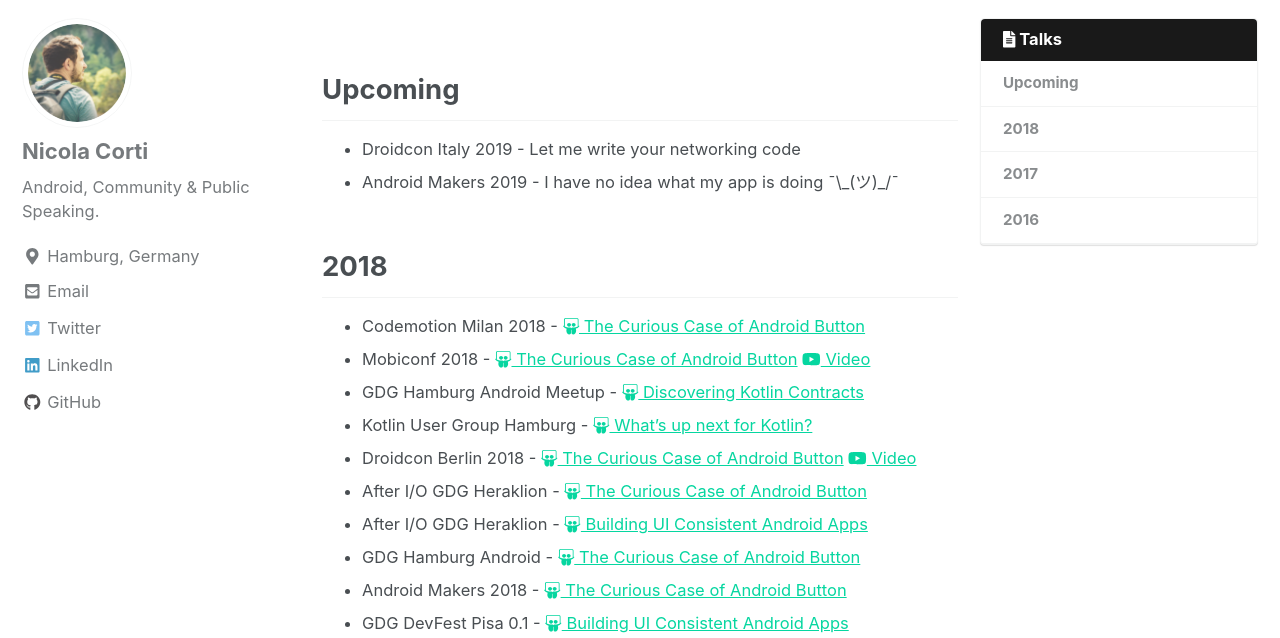
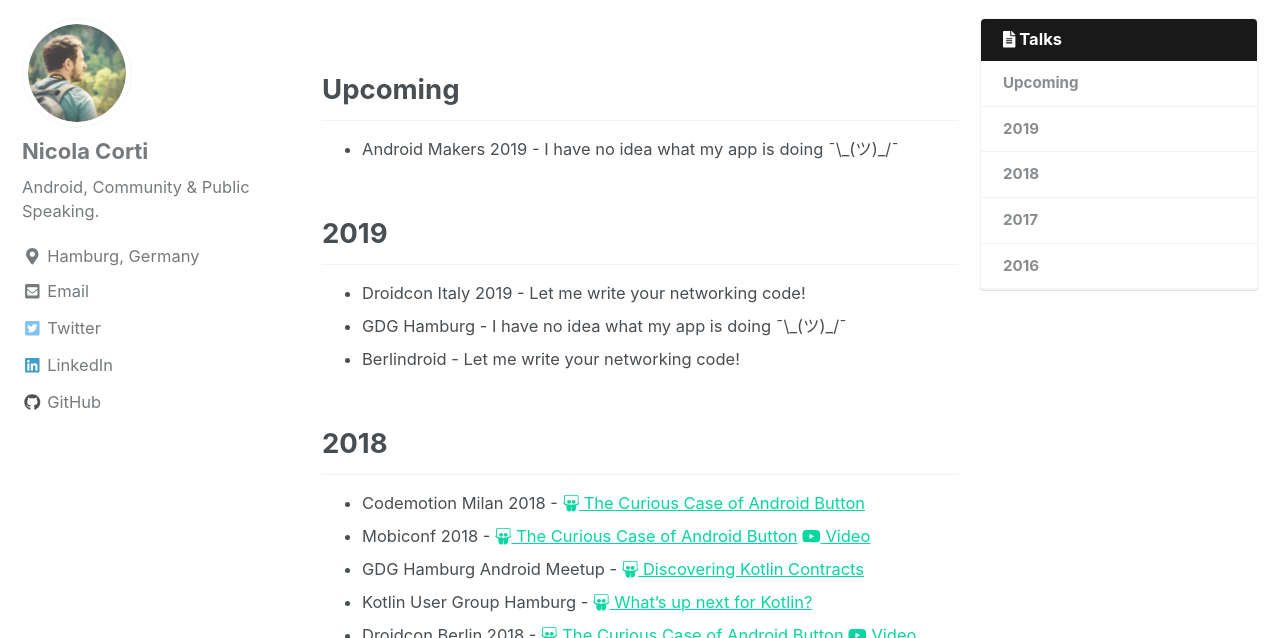
Before and after one commit to cortinico/cortinico.github.io, a Jekyll site: the page built from _pages/talks.md, in a window 1280 px wide and 900 px high, cut to the strip 262-900 px from the top of the window. Built offline with Jekyll 4.4.1, drawn with Linux system fonts in a browser that asks for light colours; nearby versions of some CDN libraries.

Commit message:
Adding Meetup for 2019

```diff
--- a/_pages/talks.md
+++ b/_pages/talks.md
@@ -15,8 +15,14 @@
 
 ## Upcoming
 
-* Droidcon Italy 2019 - Let me write your networking code
 * Android Makers 2019 - I have no idea what my app is doing ¯\\\_(ツ)_/¯
+{: .talk-section }
+
+## 2019
+
+* Droidcon Italy 2019 - Let me write your networking code!
+* GDG Hamburg - I have no idea what my app is doing ¯\\\_(ツ)_/¯
+* Berlindroid - Let me write your networking code!
 {: .talk-section }
 
 ## 2018
```
